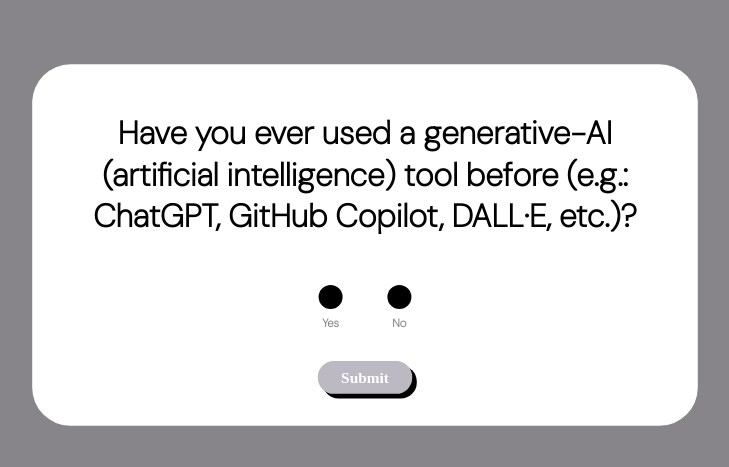
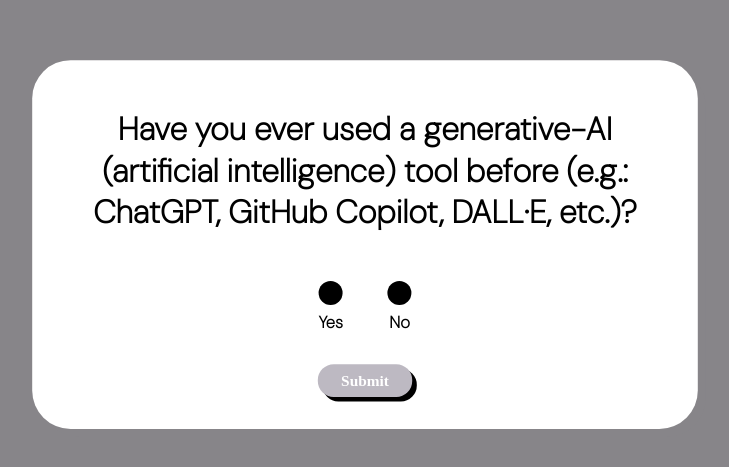
Before and after one commit to Santa-Clara-Imaginarium-Lab/human-ai, a React (Vite) app in the folder client/: page /pre-humanai-1 in a window 1280 px wide. Shown: the part 155-622 px from the top of the page, without its empty margins (275-1004 px from the left). Built offline with nearby package versions, Linux system fonts and the light colour scheme; no server answers; a web font is replaced by a local one.

Commit message:
darker + bigger font in survey, changing 'artificial intelligence' --> 'AI'

```diff
--- a/client/src/components/AILiteracy/PreApply.jsx
+++ b/client/src/components/AILiteracy/PreApply.jsx
@@ -6,7 +6,7 @@ import { options, optionValueMap } from '../../constants/surveyOptions';
 const statements = [
   "I can operate AI applications in everyday life.",
   "I can use AI applications to make my everyday life easier.",
-  "I can use artificial intelligence meaningfully to achieve my everyday goals.",
+  "I can use AI meaningfully to achieve my everyday goals.",
   "In everyday life, I can interact with AI in a way that makes my tasks easier.",
   ""
 ];
--- a/client/src/components/questions/Question.css
+++ b/client/src/components/questions/Question.css
@@ -92,10 +92,10 @@
 
   .option p {
     margin: 0;
-    font-size: 0.9em;
+    font-size: 1.3em;
     font-weight: bold;
     font-family: var(--secondary-font);
-    color: var(--accent-one);
+    color: var(--accent-three);
   }
 
   .submit-button {
```
